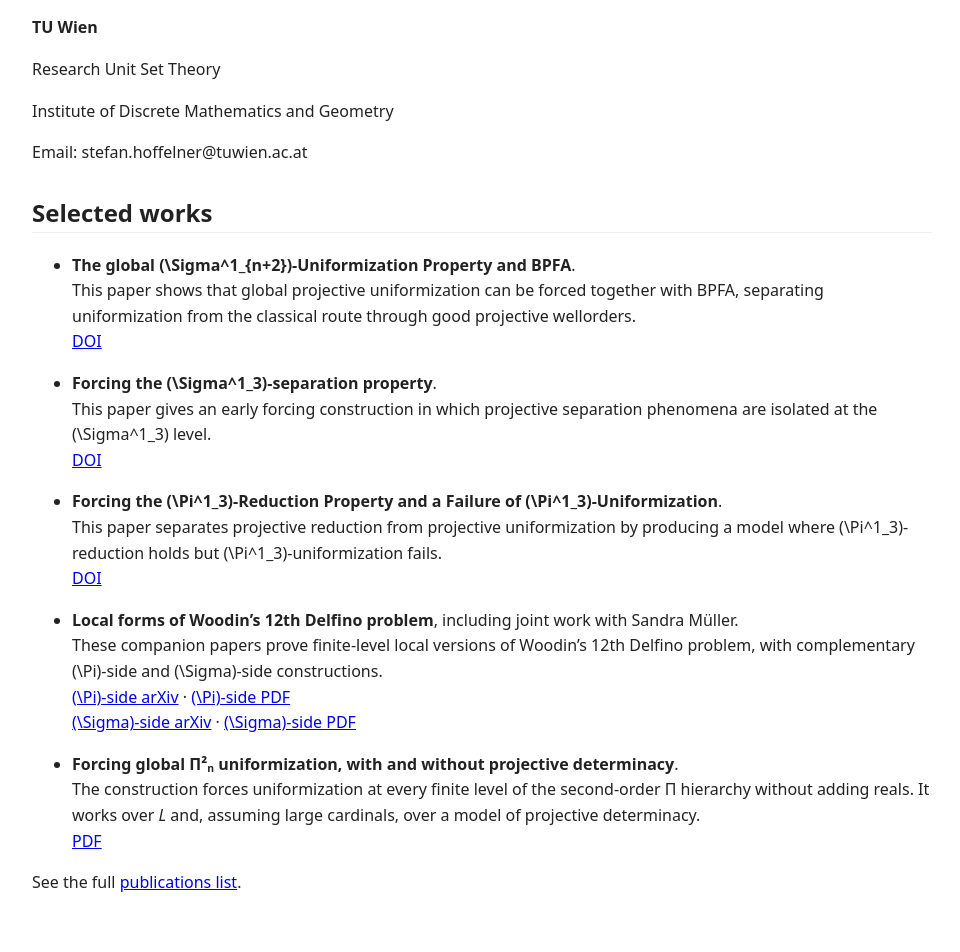
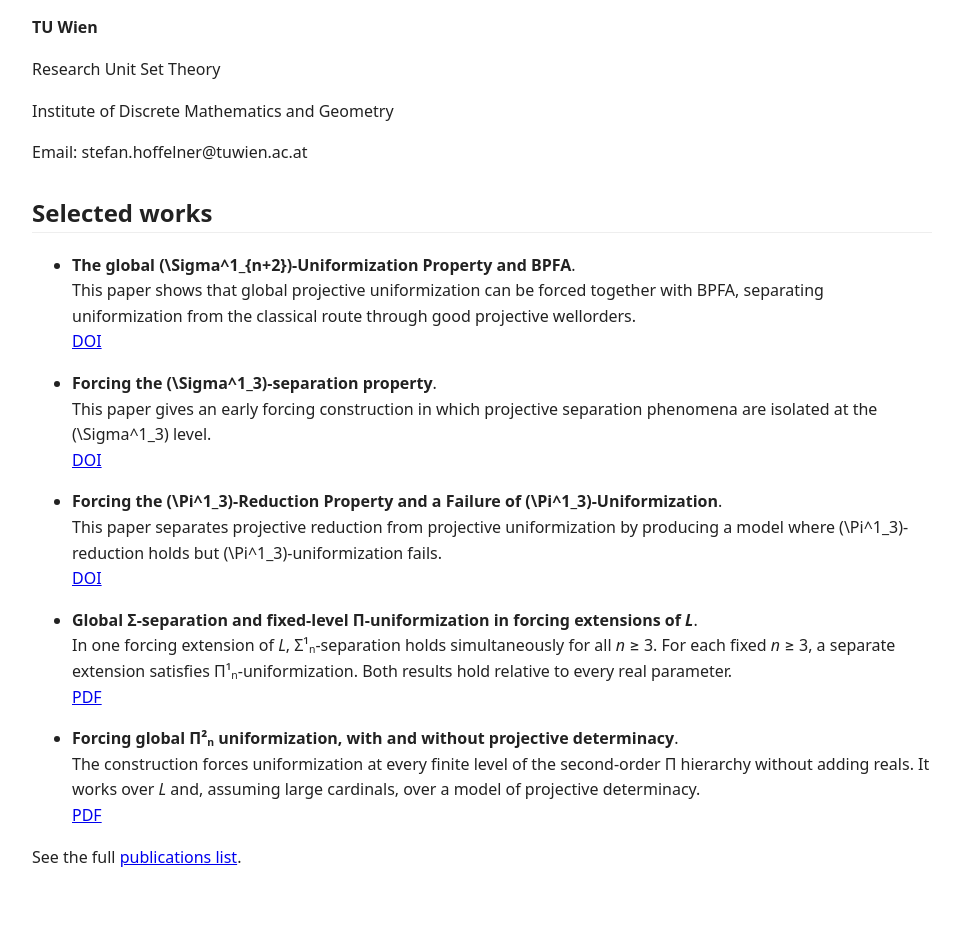
Before and after one commit to StefanHoffelner/stefanhoffelner.github.io, a Jekyll site: the page built from index.md, in a window 1280 px wide. Shown: the part 765-1717 px from the top of the page, without its empty margins (158-1118 px from the left). Built offline with Jekyll 4.4.1, drawn with Linux system fonts in a browser that asks for light colours; our own code applies the rules of GitHub Pages for plain Markdown files; a script that is not in the unit is left out; after the commit the page ends 1691 px from its top, so only the background shows below that.

Commit message:
Publish global separation and fixed-level uniformization preprint in selected works

```diff
--- a/index.md
+++ b/index.md
@@ -38,10 +38,9 @@ Email: stefan.hoffelner@tuwien.ac.at
   This paper separates projective reduction from projective uniformization by producing a model where \(\Pi^1_3\)-reduction holds but \(\Pi^1_3\)-uniformization fails.
   [DOI](https://doi.org/10.1016/j.apal.2023.103292)
 
-- **Local forms of Woodin's 12th Delfino problem**, including joint work with Sandra Müller.
-  These companion papers prove finite-level local versions of Woodin's 12th Delfino problem, with complementary \(\Pi\)-side and \(\Sigma\)-side constructions.
-  [\(\Pi\)-side arXiv](https://doi.org/10.48550/arXiv.2606.13210) · [\(\Pi\)-side PDF](/papers/local-delfino-pi-side.pdf)
-  [\(\Sigma\)-side arXiv](https://doi.org/10.48550/arXiv.2606.13199) · [\(\Sigma\)-side PDF](/papers/local-delfino-sigma-side.pdf)
+- **Global Σ-separation and fixed-level Π-uniformization in forcing extensions of _L_**.
+  In one forcing extension of _L_, Σ¹ₙ-separation holds simultaneously for all _n_ ≥ 3. For each fixed _n_ ≥ 3, a separate extension satisfies Π¹ₙ-uniformization. Both results hold relative to every real parameter.
+  [PDF](/papers/global-sigma-separation-fixed-level-pi-uniformization.pdf)
 
 - **Forcing global Π²ₙ uniformization, with and without projective determinacy**.
   The construction forces uniformization at every finite level of the second-order Π hierarchy without adding reals. It works over *L* and, assuming large cardinals, over a model of projective determinacy.
```
Also changed, not shown: publications.md (+4 -0 lines), 1 other file.
